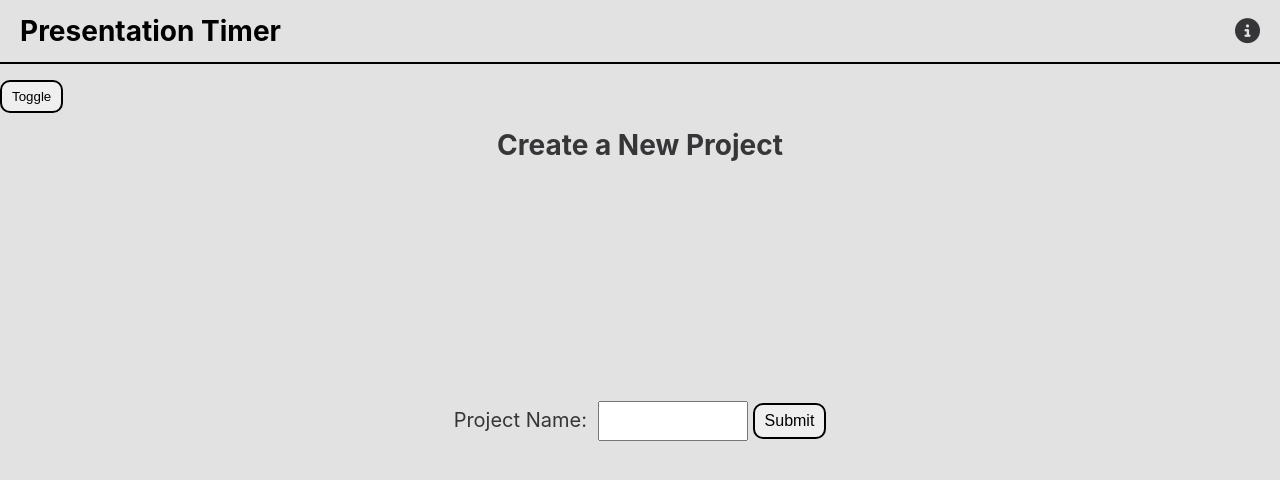
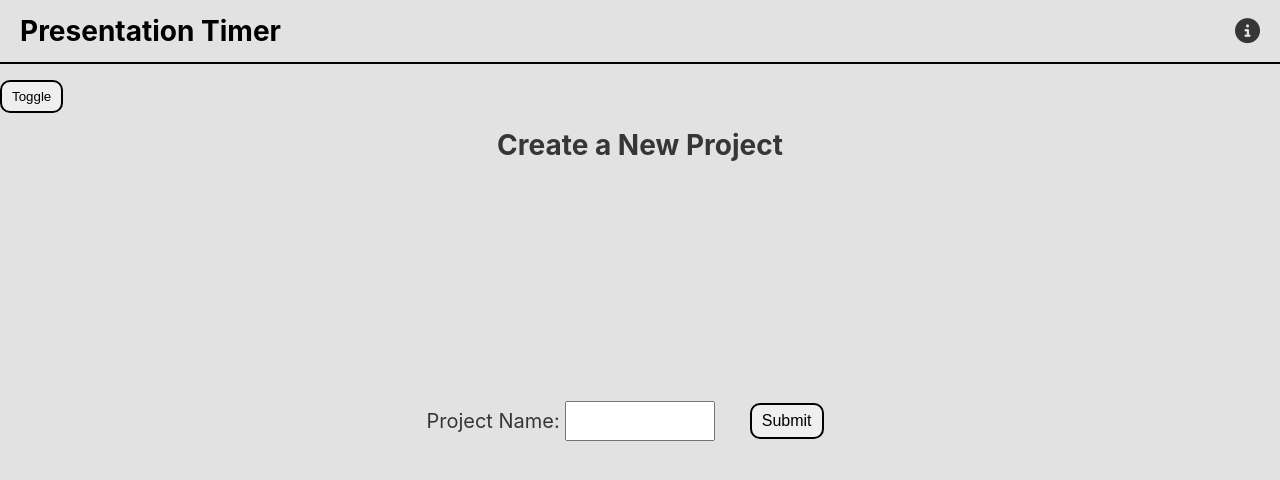
Before and after one commit to alyssariah/project3-frontend, a React (Create React App) app: page /new in a window 1280 px wide. Shown: the top 480 px of the page. Built offline with nearby package versions, Linux system fonts and the light colour scheme.

Commit message:
more css changes

```diff
--- a/src/App.css
+++ b/src/App.css
@@ -40,7 +40,7 @@ i {
   justify-content: center;
   align-items: center;
 }
-h3 {
+.instructions h3 {
   background-color: white;
   padding: 100px;
   border-radius: 10px;
--- a/src/components/NewPres.js
+++ b/src/components/NewPres.js
@@ -87,7 +87,7 @@ function NewPres(props){
                 <h2>{name}</h2>
                 {rendersections}
              <h4>Add a section: </h4>
-            <form onSubmit={sectionSubmit}>
+            <form className="sectionForm" onSubmit={sectionSubmit}>
             <p><label>Title: </label><input type="text"  value={title} onChange={titleChange} required="required"/></p>
             <p><label>Time: </label><input type="text" value={time} onChange={timeChange} required="required"/></p>
             <button className="addSection">+ Add</button>
--- a/src/components/Pres.js
+++ b/src/components/Pres.js
@@ -20,11 +20,11 @@ function Pres(props) {
 
 
     return (
-        <>
+        <div className="presMain">
             <h1>Pres Page</h1>
             <h2>Title: {props.presentation.name}</h2>
             {renderSections}
-        </>
+        </div>
     )
 }
 
--- a/src/css/newpres.css
+++ b/src/css/newpres.css
@@ -13,8 +13,21 @@
 }
 input {
     margin: 0 5px;
+    font-size: 12px;
+    width: 30vw;
 }
-.addProject button{
+.sectionForm input {
+    width: 70vw;
+    font-size: 16px;
+}
+.addProject form {
+    display: flex;
+    justify-content: center;
+    align-items: center;
+    flex-wrap: wrap;
+}
+.addProject form button{
+    margin: 30px;
     font-size: 16px;
     border: 2px solid black;
 }
@@ -40,12 +53,12 @@ input {
 .includeTitle {
     display: flex;
     flex-direction: column;
-
+    width: 70vw;
 }
 .includeTitle h4 {
     text-align: left;
     margin: 0;
-    font-size: 16px;
+    font-size: 18px;
 }
 .includeTitle a {
     text-align: center;
```
Also changed, not shown: src/css/pres.css (added).
